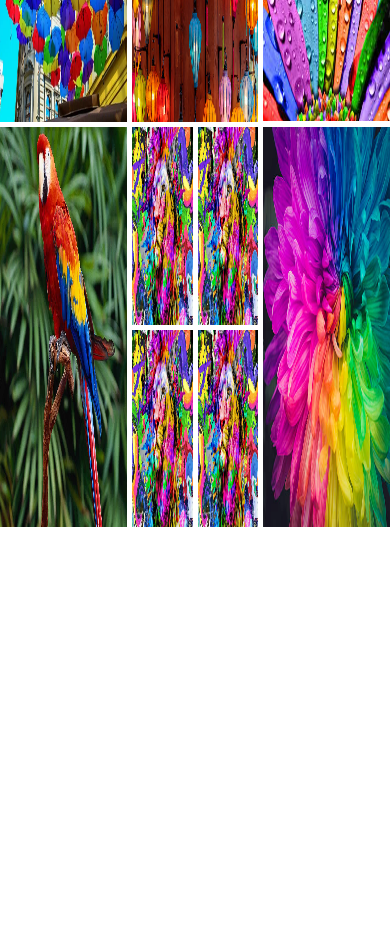
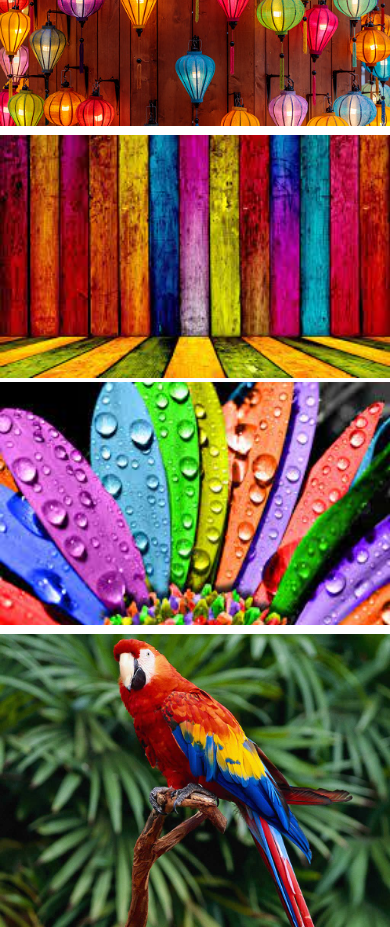
Before and after one commit to sharmin-khan/picture_collage, a plain HTML site: page index.html in a window 390 px wide. Shown: the part 760-1687 px from the top of the page. Before the commit the page ends 1292 px from the top, so only its background shows below. Drawn offline with Linux system fonts and the light colour scheme.

Commit message:
add responsive design

```diff
--- a/style.css
+++ b/style.css
@@ -34,3 +34,23 @@ img {
     grid-template-columns: repeat(2, 1fr);
     gap: 5px;
 }
+
+/* Responsive media query */
+@media screen and (max-width: 576px) {
+    .row {
+        flex-direction: column;
+        height: auto;
+    }
+
+    .square_collage {
+        grid-template-columns: 1fr;
+    }
+
+}
+
+/* Medium device */
+@media screen and (min-width: 576px) and (max-width: 992px) {
+    .row {
+        flex-direction: column;
+        height: auto;
+    }
```
